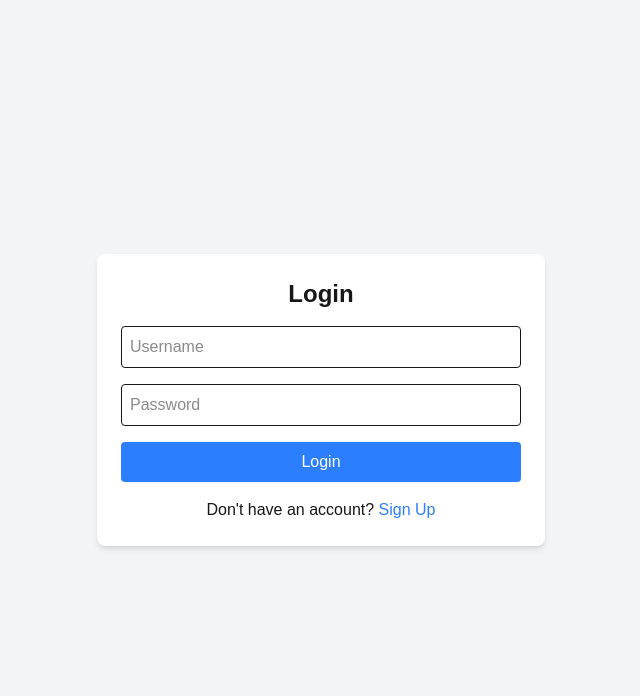
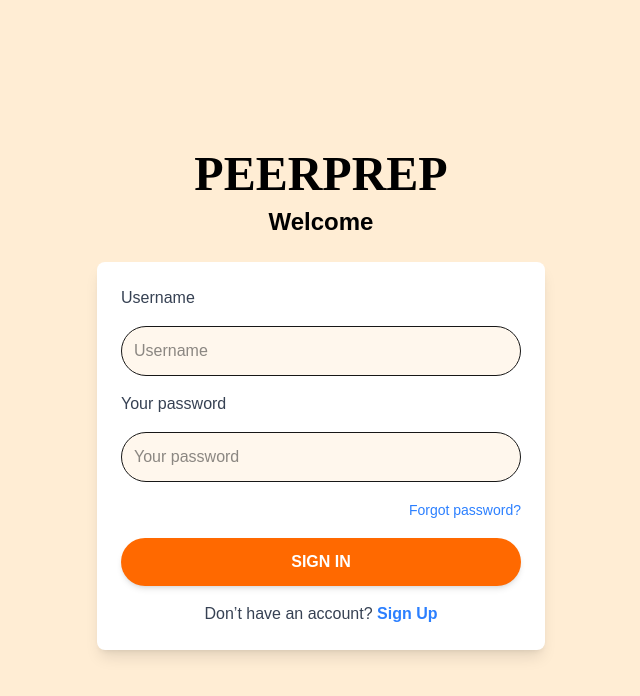
Before and after one commit to brittobabu/peerprep-g04, a Next.js app in the folder frontend/: page /auth/login in a window 1280 px wide. Shown: the top 696 px of the page, without its empty margins (319-959 px from the left). Built offline with nearby package versions, Linux system fonts and the light colour scheme.

Commit message:
FEAT : login page style

```diff
--- a/frontend/src/app/auth/login/page.js
+++ b/frontend/src/app/auth/login/page.js
@@ -13,7 +13,6 @@ export default function LoginPage() {
     e.preventDefault();
     try {
       const { data } = await axios.post("http://localhost:3001/api/auth/login", { username, password });
-        console.log(data)
       router.push("/dashboard");
     } catch (error) {
       alert(error.response?.data?.message || "Login failed");
@@ -21,38 +20,55 @@ export default function LoginPage() {
   };
 
   return (
-    <div className="flex items-center justify-center min-h-screen bg-gray-100">
-      <div className="w-full max-w-md p-6 bg-white shadow-md rounded-lg">
-        <h2 className="text-2xl font-semibold text-center mb-4">Login</h2>
+    <div className="flex flex-col items-center justify-center min-h-screen bg-orange-100">
+      <h1 className="text-5xl font-bold text-black mb-2" style={{ fontFamily: "'Fredoka One', cursive" }}>
+        PEERPREP
+      </h1>
+      <h2 className="text-2xl font-semibold text-black mb-6">Welcome</h2>
+
+      <div className="w-full max-w-md p-6 bg-white rounded-lg shadow-lg">
         <form onSubmit={handleSubmit} className="space-y-4">
+          <label className="block text-gray-700">Username</label>
           <input
             type="text"
             placeholder="Username"
             value={username}
             onChange={(e) => setUsername(e.target.value)}
-            className="w-full p-2 border rounded"
+            className="w-full p-3 border rounded-full outline-none focus:ring-2 focus:ring-blue-400 bg-orange-50"
             required
           />
+
+          <label className="block text-gray-700">Your password</label>
           <input
             type="password"
-            placeholder="Password"
+            placeholder="Your password"
             value={password}
             onChange={(e) => setPassword(e.target.value)}
-            className="w-full p-2 border rounded"
+            className="w-full p-3 border rounded-full outline-none focus:ring-2 focus:ring-blue-400 bg-orange-50"
             required
           />
+
+          <div className="text-right">
+            <a href="/auth/forgot-password" className="text-blue-500 text-sm hover:underline">
+              Forgot password?
+            </a>
+          </div>
+
           <button
             type="submit"
-            className="w-full bg-blue-500 text-white p-2 rounded hover:bg-blue-600"
+            className="w-full bg-orange-500 text-white font-bold py-3 rounded-full shadow-md hover:bg-orange-600 transition-all"
           >
-            Login
+            SIGN IN
           </button>
         </form>
-        <p className="mt-4 text-center">
-          Don't have an account? <a href="/auth/signup" className="text-blue-500">Sign Up</a>
+
+        <p className="mt-4 text-center text-gray-700">
+          Don’t have an account?{" "}
+          <a href="/auth/signup" className="text-blue-500 font-semibold hover:underline">
+            Sign Up
+          </a>
         </p>
       </div>
     </div>
   );
-
 }
```
Lines whose indentation alone changed are shown as unchanged.
